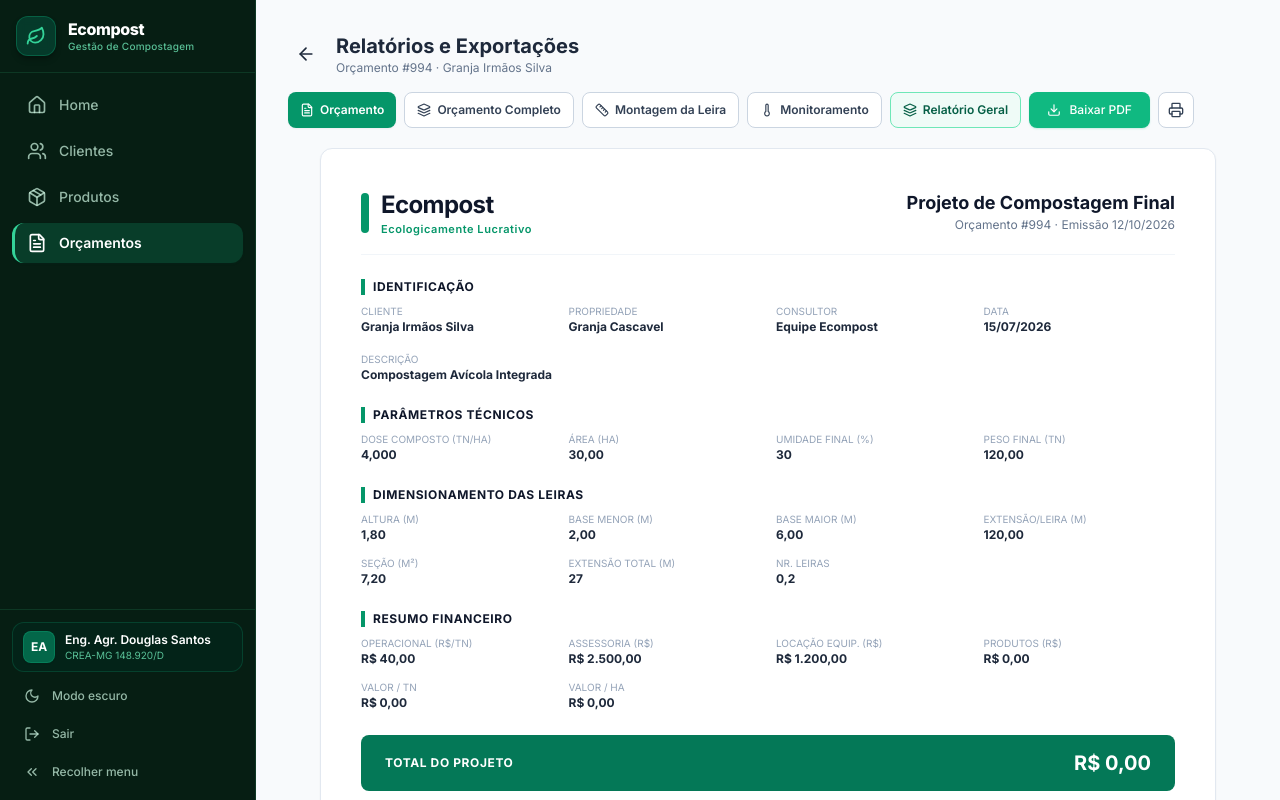
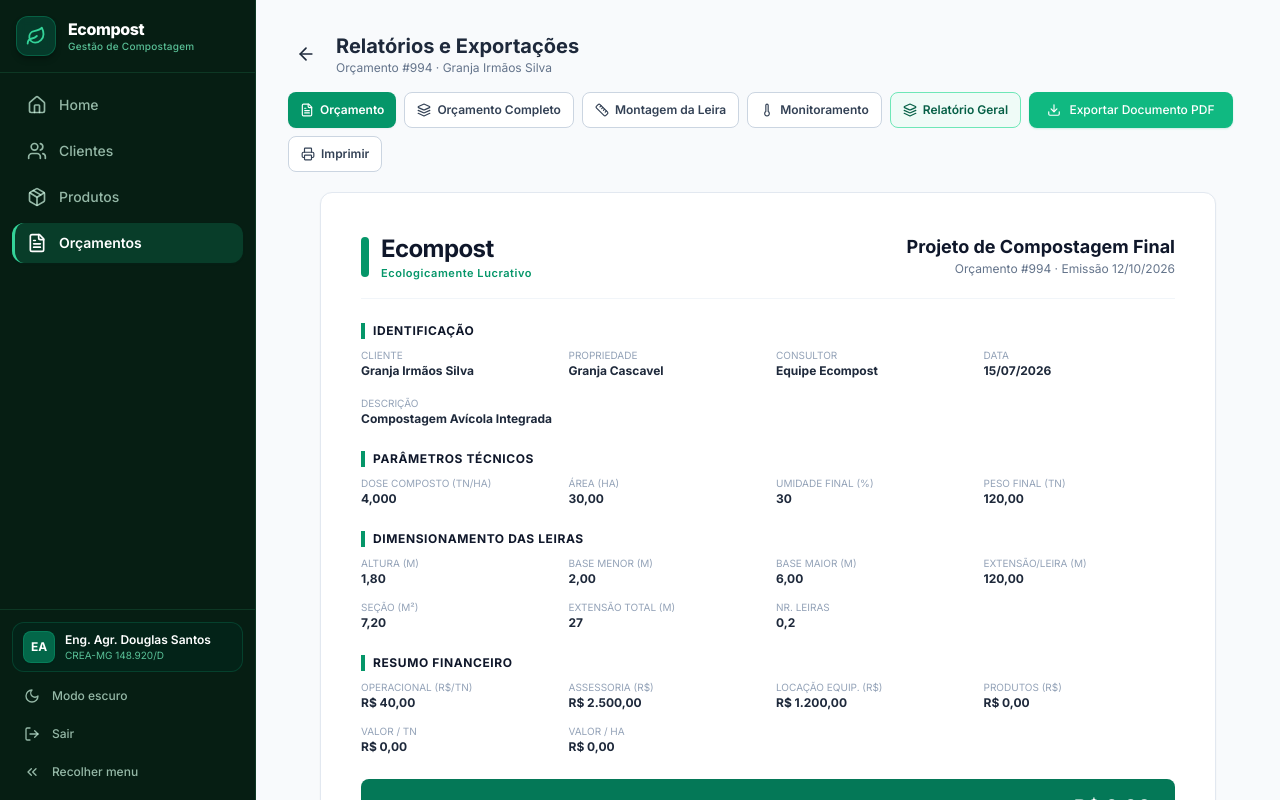
Before and after one commit to eldouglaas/Ecompost, a React (Vite) app: page /orcamentos/orc-994/relatorio in a window 1280 px wide. Shown: the top 800 px of the page. Built offline with nearby package versions, Linux system fonts and the light colour scheme.

Commit message:
feat: exportar documentos oficiais em PDF formatado com html2canvas e jspdf

```diff
--- a/package.json
+++ b/package.json
@@ -10,6 +10,8 @@
     "test": "jiti tests/systemTestBattery.mjs"
   },
   "dependencies": {
+    "html2canvas": "^1.4.1",
+    "jspdf": "^4.2.1",
     "lucide-react": "^0.460.0",
     "react": "^18.3.1",
     "react-dom": "^18.3.1",
--- a/src/pages/Monitoramento.tsx
+++ b/src/pages/Monitoramento.tsx
@@ -432,7 +432,7 @@ export default function Monitoramento() {
   const confirmPdfExport = () => {
     setPdfModalOpen(false);
     const param = pdfSelectedLeiras.join(',');
-    nav(`/orcamentos/${o.id}/relatorio?tab=monitoramento&leiras=${param}`);
+    nav(`/orcamentos/${o.id}/relatorio?tab=monitoramento&leiras=${param}&auto=pdf`);
   };
 
   // Geometria SVG do Gráfico Interativo
@@ -1449,7 +1449,7 @@ export default function Monitoramento() {
                   onClick={() => {
                     setPdfModalOpen(false);
                     const param = pdfSelectedLeiras.join(',');
-                    nav(`/orcamentos/${o.id}/relatorio?tab=geral&leiras=${param}`);
+                    nav(`/orcamentos/${o.id}/relatorio?tab=geral&leiras=${param}&auto=pdf`);
                   }}
                   className="btn-primary px-4 py-2 text-xs font-semibold disabled:opacity-40"
                 >
--- a/src/pages/Relatorio.tsx
+++ b/src/pages/Relatorio.tsx
@@ -1,5 +1,7 @@
-import { useMemo, useState } from 'react';
+import { useEffect, useMemo, useRef, useState } from 'react';
 import { Link, useNavigate, useParams, useSearchParams } from 'react-router-dom';
+import jsPDF from 'jspdf';
+import html2canvas from 'html2canvas';
 import {
   ArrowLeft,
   Download,
@@ -232,6 +234,89 @@ export default function Relatorio() {
     a.click();
     URL.revokeObjectURL(url);
   };
+
+  const [isExportingPdf, setIsExportingPdf] = useState(false);
+  const reportContainerRef = useRef<HTMLDivElement>(null);
+
+  const exportPdfDocument = async () => {
+    if (!reportContainerRef.current) return;
+    setIsExportingPdf(true);
+    try {
+      const container = reportContainerRef.current;
+      const pdf = new jsPDF('p', 'mm', 'a4');
+      const pdfWidth = pdf.internal.pageSize.getWidth();
+      const pdfHeight = pdf.internal.pageSize.getHeight();
+
+      const sections = Array.from(
+        container.querySelectorAll<HTMLElement>('[data-pdf-section="true"]')
+      );
+      const targetElements = sections.length > 0 ? sections : [container];
+
+      for (let i = 0; i < targetElements.length; i++) {
+        const secEl = targetElements[i];
+        if (i > 0) {
+          pdf.addPage();
+        }
+
+        const canvas = await html2canvas(secEl, {
+          scale: 2,
+          useCORS: true,
+          logging: false,
+          backgroundColor: '#ffffff',
+          windowWidth: 950,
+        });
+
+        const imgData = canvas.toDataURL('image/jpeg', 0.95);
+        const canvasWidth = canvas.width;
+        const canvasHeight = canvas.height;
+        const imgHeight = (canvasHeight * pdfWidth) / canvasWidth;
+
+        if (imgHeight <= pdfHeight) {
+          pdf.addImage(imgData, 'JPEG', 0, 0, pdfWidth, imgHeight, undefined, 'FAST');
+        } else {
+          let heightLeft = imgHeight;
+          let position = 0;
+          pdf.addImage(imgData, 'JPEG', 0, position, pdfWidth, imgHeight, undefined, 'FAST');
+          heightLeft -= pdfHeight;
+
+          while (heightLeft > 0) {
+            position = heightLeft - imgHeight;
+            pdf.addPage();
+            pdf.addImage(imgData, 'JPEG', 0, position, pdfWidth, imgHeight, undefined, 'FAST');
+            heightLeft -= pdfHeight;
+          }
+        }
+      }
+
+      const sanitize = (str: string) => str.replace(/[^a-zA-Z0-9_\-]/g, '_');
+      const docTitles: Record<DocType, string> = {
+        resumido: 'Projeto_Compostagem_Resumido',
+        completo: 'Orcamento_Completo',
+        montagem: 'Planejamento_Montagem_Leira',
+        monitoramento: 'Monitoramento_Termico_Leiras',
+        geral: 'Relatorio_Geral_Completo',
+      };
+      const filename = `Ecompost_${docTitles[docType] || 'Documento'}_${o.numero}_${sanitize(
+        o.clienteNome
+      )}.pdf`;
+
+      pdf.save(filename);
+    } catch (err) {
+      console.error('Erro ao exportar documento PDF:', err);
+      alert('Não foi possível gerar a exportação direta do PDF. Você pode utilizar o botão Imprimir para salvar.');
+    } finally {
+      setIsExportingPdf(false);
+    }
+  };
+
+  useEffect(() => {
+    if (searchParams.get('auto') === 'pdf') {
+      const timer = setTimeout(() => {
+        exportPdfDocument();
+      }, 700);
+      return () => clearTimeout(timer);
+    }
+  }, [searchParams]);
 
   // Estatísticas de Conclusão do Ciclo (fiel ao O3e)
   const medicoesValidas = medicoes.filter((m) => m.media > 0);
@@ -342,17 +427,29 @@ export default function Relatorio() {
           )}
 
           <button
-            onClick={() => window.print()}
-            className="btn-primary flex h-9 items-center gap-1.5 px-4 text-xs font-semibold"
+            onClick={exportPdfDocument}
+            disabled={isExportingPdf}
+            className="btn-primary flex h-9 items-center gap-1.5 px-4 text-xs font-semibold shadow-sm hover:shadow transition disabled:opacity-60"
+            title="Exportar documento oficial em PDF formatado"
           >
-            <Download className="h-3.5 w-3.5" /> Baixar PDF
+            {isExportingPdf ? (
+              <>
+                <div className="h-3.5 w-3.5 animate-spin rounded-full border-2 border-white border-t-transparent" />
+                <span>Gerando PDF...</span>
+              </>
+            ) : (
+              <>
+                <Download className="h-3.5 w-3.5" />
+                <span>Exportar Documento PDF</span>
+              </>
+            )}
           </button>
           <button
             onClick={() => window.print()}
-            className="flex h-9 w-9 items-center justify-center rounded-lg border border-slate-300 bg-white text-slate-700 hover:bg-slate-50 dark:border-slate-700 dark:bg-slate-800 dark:text-slate-300"
-            title="Imprimir"
+            className="flex h-9 items-center gap-1.5 rounded-lg border border-slate-300 bg-white px-3 text-xs font-semibold text-slate-700 hover:bg-slate-50 dark:border-slate-700 dark:bg-slate-800 dark:text-slate-300"
+            title="Imprimir página nativa no navegador"
           >
-            <Printer className="h-4 w-4" />
+            <Printer className="h-3.5 w-3.5" /> Imprimir
           </button>
         </div>
       </div>
@@ -573,12 +670,15 @@ export default function Relatorio() {
       )}
 
       {/* DOCUMENT PREVIEW CONTAINER */}
-      <div className="card print-page mx-auto max-w-4xl bg-white p-10 font-sans text-slate-800 shadow-md">
+      <div
+        ref={reportContainerRef}
+        className="card print-page mx-auto max-w-4xl bg-white p-10 font-sans text-slate-800 shadow-md"
+      >
         {/* ========================================================================= */}
         {/* 1. DOCUMENTO: PROJETO DE COMPOSTAGEM FINAL (RESUMIDO — YSe Base44)         */}
         {/* ========================================================================= */}
         {docType === 'resumido' && (
-          <div className="space-y-6">
+          <div data-pdf-section="true" className="space-y-6">
             {/* Header */}
             <div className="flex items-start justify-between border-b border-slate-100 pb-4">
               <div className="flex items-center gap-3">
@@ -963,7 +1063,7 @@ export default function Relatorio() {
         {/* ========================================================================= */}
         {(docType === 'completo' ||
           (docType === 'geral' && geralIncOrcamento)) && (
-          <div className="space-y-6">
+          <div data-pdf-section="true" className="space-y-6">
             {/* Header */}
             <div className="flex items-start justify-between border-b border-slate-100 pb-4">
               <div className="flex items-center gap-3">
@@ -1452,6 +1552,7 @@ export default function Relatorio() {
         {(docType === 'montagem' ||
           (docType === 'geral' && geralIncMontagem)) && (
           <div
+            data-pdf-section="true"
             className={
               docType === 'geral' && geralIncOrcamento
                 ? 'print-section-divider space-y-6'
@@ -1739,6 +1840,7 @@ export default function Relatorio() {
         {(docType === 'monitoramento' ||
           (docType === 'geral' && geralIncMonitoramento)) && (
           <div
+            data-pdf-section="true"
             className={
               docType === 'geral' && (geralIncOrcamento || geralIncMontagem)
                 ? 'print-section-divider space-y-6'
```
Also changed, not shown: 2 other files (tests, documents, lock files or other folders).
